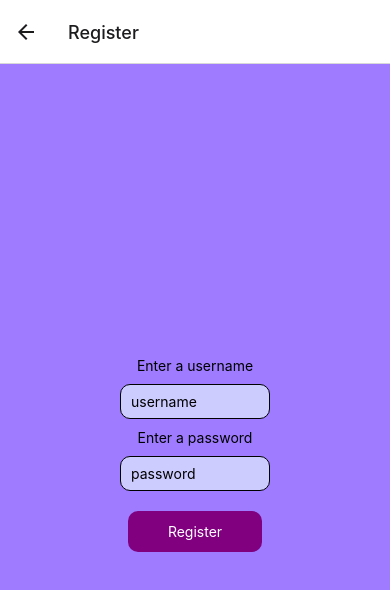
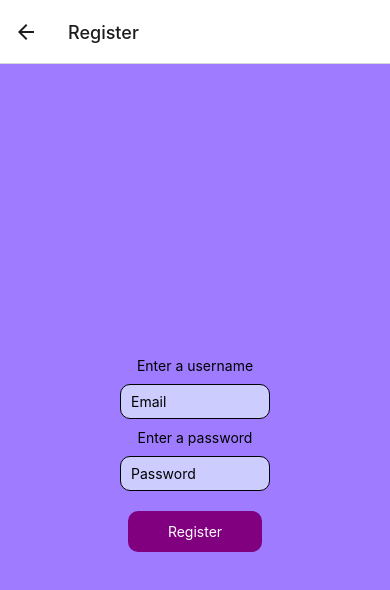
Before and after one commit to ZOHANescu/PC-Forge, a React Native app: screen /Register in a window 390 px wide. Shown: the top 590 px of the page. Built offline with nearby package versions, Linux system fonts and the light colour scheme; no server answers.

Commit message:
Integrated DB. Added Login and Sign Out features.

```diff
--- a/App.js
+++ b/App.js
@@ -2,6 +2,8 @@ import { StyleSheet, Text, View, Button } from "react-native";
 import React from "react";
 import { LoginScreen } from "./src/screens/LoginScreen";
 import { RegisterScreen } from "./src/screens/RegisterScreen";
+import { UserMainScreen } from "./src/screens/UserMainScreen";
+import { SellerMainScreen } from "./src/screens/SellerMainScreen";
 import { NavigationContainer } from "@react-navigation/native";
 import { createNativeStackNavigator } from "@react-navigation/native-stack";
 
@@ -13,6 +15,8 @@ export default function App() {
       <Stack.Navigator>
         <Stack.Screen name="Login" component={LoginScreen} />
         <Stack.Screen name="Register" component={RegisterScreen} />
+        <Stack.Screen name="User" component={UserMainScreen} />
+        <Stack.Screen name="Seller" component={SellerMainScreen} />
       </Stack.Navigator>
     </NavigationContainer>
   );
--- a/package.json
+++ b/package.json
@@ -13,6 +13,7 @@
     "@react-navigation/native-stack": "^6.9.1",
     "expo": "~46.0.16",
     "expo-status-bar": "~1.4.0",
+    "firebase": "8.2.3",
     "react": "18.0.0",
     "react-native": "0.69.6",
     "react-native-safe-area-context": "^4.3.1",
--- a/src/screens/LoginScreen.js
+++ b/src/screens/LoginScreen.js
@@ -1,20 +1,59 @@
-import React, { useState } from "react";
-import { View, Text, StyleSheet, TextInput, Pressable } from "react-native";
+import React, { useEffect, useState } from "react";
+import {
+  View,
+  Text,
+  StyleSheet,
+  TextInput,
+  Pressable,
+  KeyboardAvoidingView,
+} from "react-native";
+import { auth } from "../../firebase";
 
 export const LoginScreen = ({ navigation }) => {
-  const [username, setUsername] = useState("");
+  const [email, setEmail] = useState("");
   const [password, setPassword] = useState("");
+
+  useEffect(() => {
+    const unsubscribe = auth.onAuthStateChanged((user) => {
+      if (user) {
+        navigation.replace("Seller");
+      }
+    });
+
+    return unsubscribe;
+  }, []);
+
+  const handleLogin = () => {
+    auth
+      .signInWithEmailAndPassword(email, password)
+      .then((userCredentials) => {
+        const user = userCredentials.user;
+        console.log("Logged in with " + user.email);
+      })
+      .catch((error) => alert(error.message));
+  };
 
   return (
     <>
-      <View style={styles.container}>
+      <KeyboardAvoidingView style={styles.container}>
         <Text style={styles.title}>PC-Forge</Text>
 
-        <TextInput style={styles.input} placeholder="Username" />
+        <TextInput
+          style={styles.input}
+          placeholder="Email"
+          onChangeText={(text) => setEmail(text)}
+          value={email}
+        />
 
-        <TextInput style={styles.input} placeholder="Password" />
+        <TextInput
+          style={styles.input}
+          placeholder="Password"
+          onChangeText={(text) => setPassword(text)}
+          value={password}
+          secureTextEntry
+        />
 
-        <Pressable style={styles.button} onPress={() => console.log("test")}>
+        <Pressable style={styles.button} onPress={handleLogin}>
           <Text style={styles.loginText}>Login</Text>
         </Pressable>
 
@@ -28,7 +67,7 @@ export const LoginScreen = ({ navigation }) => {
         >
           <Text style={styles.loginText}>Create account</Text>
         </Pressable>
-      </View>
+      </KeyboardAvoidingView>
     </>
   );
 };
--- a/src/screens/RegisterScreen.js
+++ b/src/screens/RegisterScreen.js
@@ -1,22 +1,61 @@
 import React from "react";
-import { View, Pressable, Text, StyleSheet, TextInput } from "react-native";
+import {
+  View,
+  Pressable,
+  Text,
+  StyleSheet,
+  TextInput,
+  KeyboardAvoidingView,
+} from "react-native";
+import { auth } from "../../firebase";
+import { useState } from "react";
 
 export const RegisterScreen = () => {
+  const [email, setEmail] = useState("");
+  const [password, setPassword] = useState("");
+
+  const handleRegistration = () => {
+    auth
+      .createUserWithEmailAndPassword(email, password)
+      .then((userCredentials) => {
+        const user = userCredentials.user;
+        console.log(user);
+      })
+      .catch((error) => alert(error.message));
+  };
+
   return (
     <>
-      <View style={styles.container}>
+      <KeyboardAvoidingView style={styles.container}>
         <Text>Enter a username</Text>
 
-        <TextInput style={styles.input} placeholder="username" />
+        <TextInput
+          style={styles.input}
+          value={email}
+          onChangeText={(text) => {
+            setEmail(text);
+          }}
+          placeholder="Email"
+        />
 
         <Text>Enter a password</Text>
 
-        <TextInput style={styles.input} placeholder="password" />
+        <TextInput
+          style={styles.input}
+          value={password}
+          onChangeText={(text) => {
+            setPassword(text);
+          }}
+          placeholder="Password"
+          secureTextEntry
+        />
 
         <Pressable style={styles.registerButton}>
-          <Text style={styles.registerText}>Register</Text>
+          <Text style={styles.registerText} onPress={handleRegistration}>
+            Register
+          </Text>
         </Pressable>
-      </View>
+      </KeyboardAvoidingView>
     </>
   );
 };
--- a/src/screens/SellerMainScreen.js
+++ b/src/screens/SellerMainScreen.js
@@ -1,11 +1,28 @@
-import { View, Text, StyleSheet } from "react-native";
+import { View, Text, StyleSheet, Pressable } from "react-native";
 import React from "react";
+import { auth } from "../../firebase";
+import { useNavigation } from "@react-navigation/core";
 
-const SellerMainScreen = () => {
+export const SellerMainScreen = () => {
+  const navigation = useNavigation();
+
+  const handleSignOut = () => {
+    auth
+      .signOut()
+      .then(() => {
+        navigation.replace("Login");
+      })
+      .catch((error) => alert(error.message));
+  };
+
   return (
     <>
       <View style={styles.container}>
-        <Text>Seller Screen</Text>
+        <Text>Email: {auth.currentUser?.email}</Text>
+
+        <Pressable style={styles.button} onPress={handleSignOut}>
+          <Text>Sign Out</Text>
+        </Pressable>
       </View>
     </>
   );
@@ -18,6 +35,14 @@ const styles = StyleSheet.create({
     alignItems: "center",
     justifyContent: "center",
   },
+  button: {
+    alignItems: "center",
+    justifyContent: "center",
+    paddingVertical: 12,
+    paddingHorizontal: 40,
+    borderRadius: 10,
+    elevation: 3,
+    backgroundColor: "purple",
+    marginTop: 10,
+  },
 });
-
-export default SellerMainScreen;
```
Also changed, not shown: src/screens/UserMainScreen.js (+10 -12 lines), 2 other files (tests, documents, lock files or other folders).
